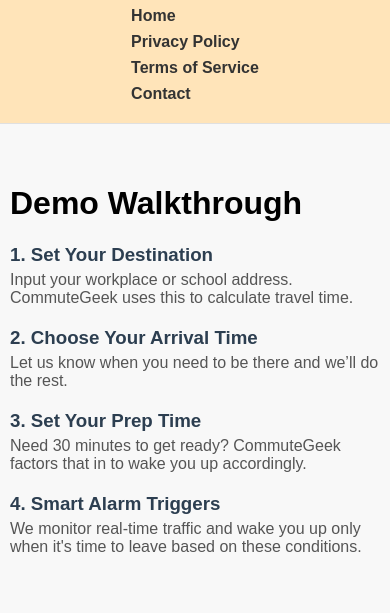
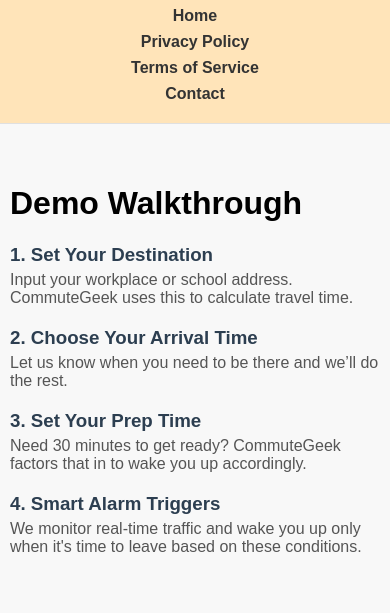
Before and after one commit to huang-jiaming/commutegeek-site, a plain HTML site: page demo/index.html in a window 390 px wide. Shown: the part 175-788 px from the top of the page. Drawn offline with Linux system fonts and the light colour scheme.

Commit message:
new mobile center fix

```diff
--- a/demo/index.html
+++ b/demo/index.html
@@ -25,7 +25,6 @@
       margin-top: 10px;
       display: flex;
       justify-content: center;
-
       flex-wrap: wrap;
     }
     nav a {
@@ -81,7 +80,7 @@
     @media screen and (max-width: 600px) {
       nav {
         flex-direction: column;
-        align-items: flex-start;
+        align-items: center;
         gap: 8px;
       }
 
```
Also changed, not shown: contact/index.html (+1 -1 lines), index.html (+1 -1 lines), privacy/index.html (+1 -1 lines), tos/index.html (+1 -1 lines).
